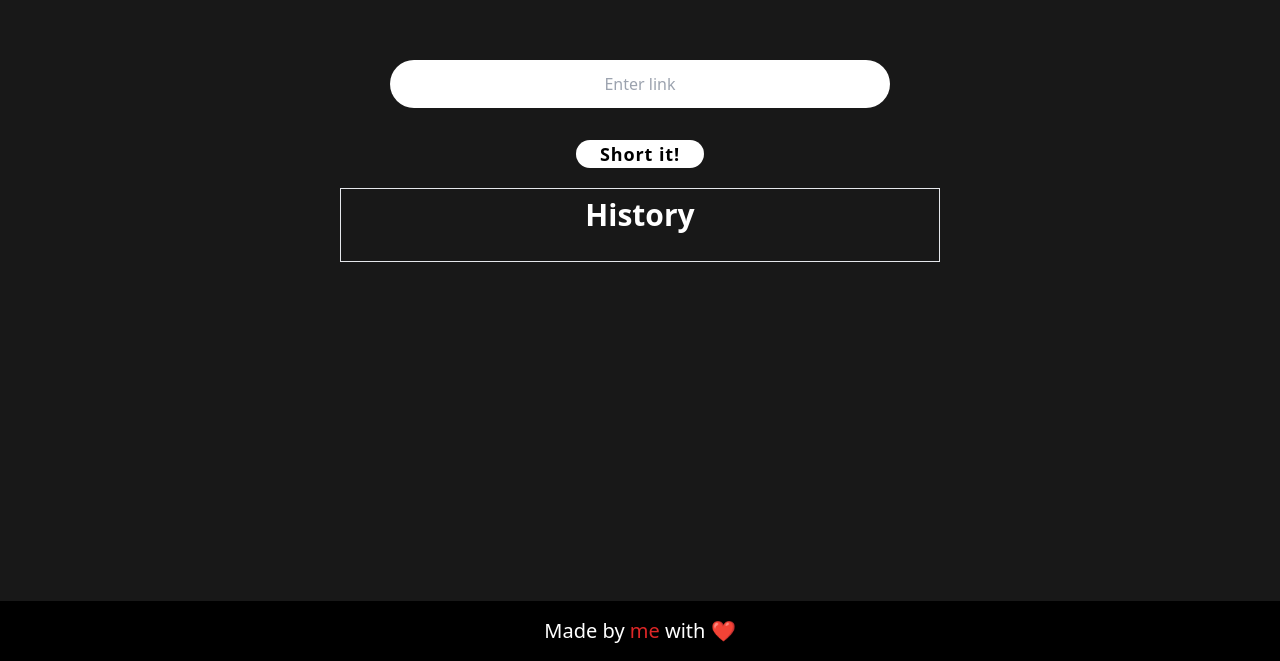
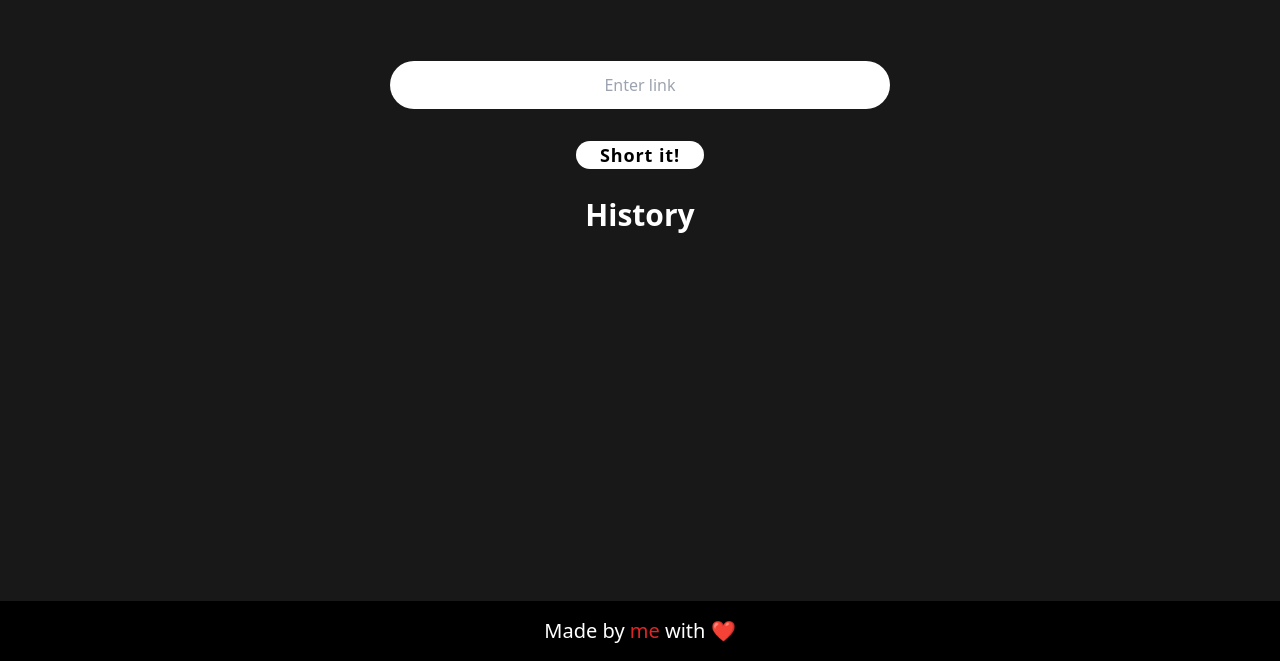
Before and after one commit to snehilgamit/limk, a Next.js app: page / in a window 1280 px wide. Shown: the part 139-800 px from the top of the page. Built offline with nearby package versions, Linux system fonts and the light colour scheme.

Commit message:
Update index.js

```diff
--- a/pages/index.js
+++ b/pages/index.js
@@ -57,7 +57,7 @@ const Home = () => {
                     <div className="text-black cursor-pointer mt-4 tracking-wider font-bold text-lg bg-white rounded-3xl px-6 hover:bg-opacity-50" onClick={short}>Short it!</div>
                     {shorted &&
                         <div className="text-white cursor-pointer mt-3">Click to copy <span className="text-blue-400 active:text-orange-500" onClick={()=>{copy(shorted)}}>{shorted}</span> </div>}
-                    <div className="text-white mt-5 text-3xl border w-[600px] text-center py-2 max-sm:w-full">
+                    <div className="text-white mt-5 text-3xl w-[600px] text-center py-2 max-sm:w-full">
                         <h1 className="font-bold mb-5">History</h1>
                         {history.map((el, index) => (
                             <div key={index} className="flex justify-around text-start text-sm h-5 my-3 cursor-pointer">
```
